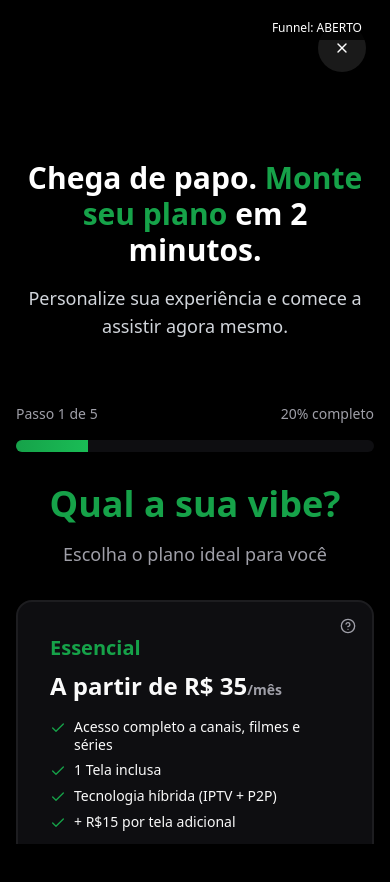
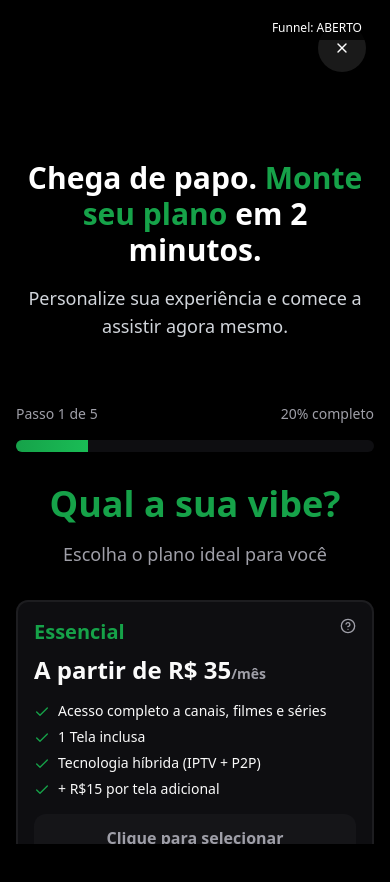
Before and after one commit to mktfun/kicktv-onboard-glow-64, a React (Vite) app: page / in a window 390 px wide. Both pictures are taken after a click on the button "MONTE SEU PLANO IDEAL". Shown: the top 882 px of the page. Built offline with nearby package versions, Linux system fonts and the light colour scheme.

Commit message:
Melhorar responsividade mobile-first do PackageSelection
cgen-b8ec39b733c541d894bab7eb69fce6e5

```diff
--- a/src/components/PackageSelection.tsx
+++ b/src/components/PackageSelection.tsx
@@ -18,7 +18,7 @@ export const PackageSelection = ({
   const [showTooltip, setShowTooltip] = useState<string | null>(null);
 
   const getCardStyles = (packageId: string, isSelected: boolean) => {
-    const baseClasses = "relative border-2 rounded-2xl p-8 cursor-pointer transition-all duration-300 ";
+    const baseClasses = "relative border-2 rounded-xl sm:rounded-2xl p-4 sm:p-6 lg:p-8 cursor-pointer transition-all duration-300 ";
 
     switch (packageId) {
       case 'essencial':
```
